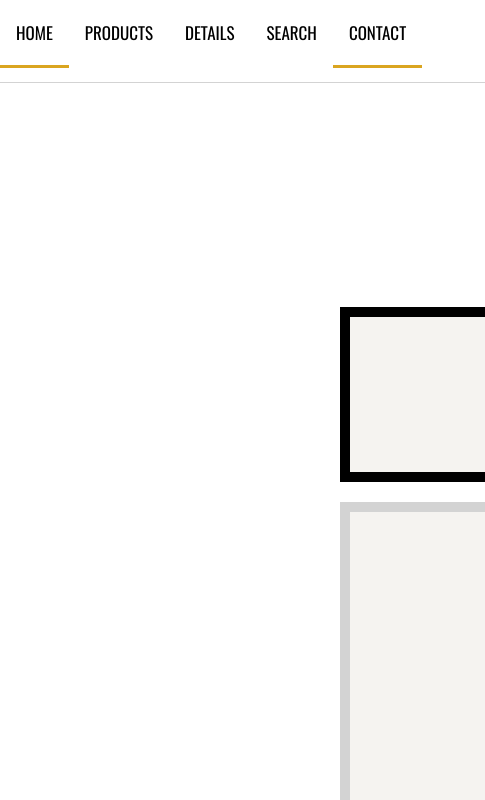
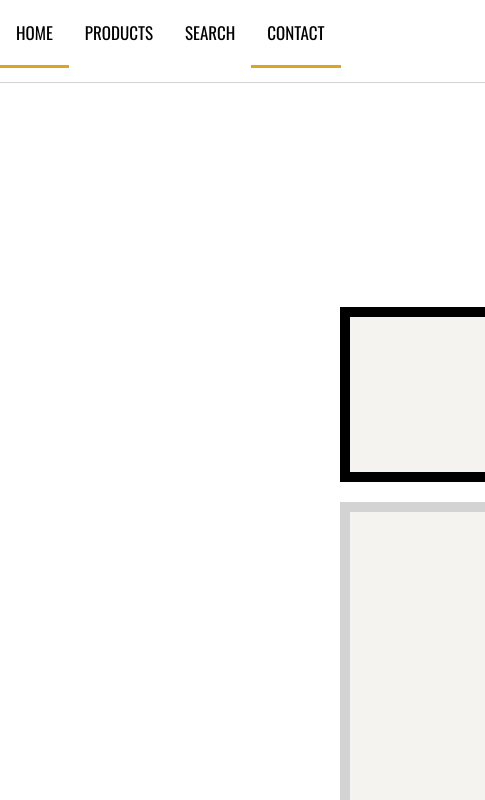
Before and after one commit to LatoriMiller/SalonSite, a plain HTML site: page frontend/contact.html in a window 1280 px wide. Shown: the top 800 px of the page, 0-485 px from the left. Drawn offline with nearby package versions, Linux system fonts and the light colour scheme; a web font is replaced by a local one.

Commit message:
remove detail link from nav bar

```diff
--- a/frontend/contact.html
+++ b/frontend/contact.html
@@ -19,7 +19,6 @@
             <div class="dropdown-content">
                 <a href="./index.html">HOME</a>
                 <a href="./products.html">PRODUCTS</a>
-                <a href="./detail.html">DETAILS</a>
                 <a href="./search.html">SEARCH</a>
             </div>
         </div>
@@ -28,7 +27,6 @@
     <nav class="navBar">
         <a href="./index.html">HOME</a>
         <a href="./products.html">PRODUCTS</a>
-        <a href="./detail.html">DETAILS</a>
         <a href="./search.html">SEARCH</a>
         <a href="./contact.html" class="active">CONTACT</a>
         <span id="navLogo">
```
Also changed, not shown: frontend/index.html (+0 -2 lines), frontend/products.html (+0 -2 lines), frontend/search.html (+0 -2 lines).
